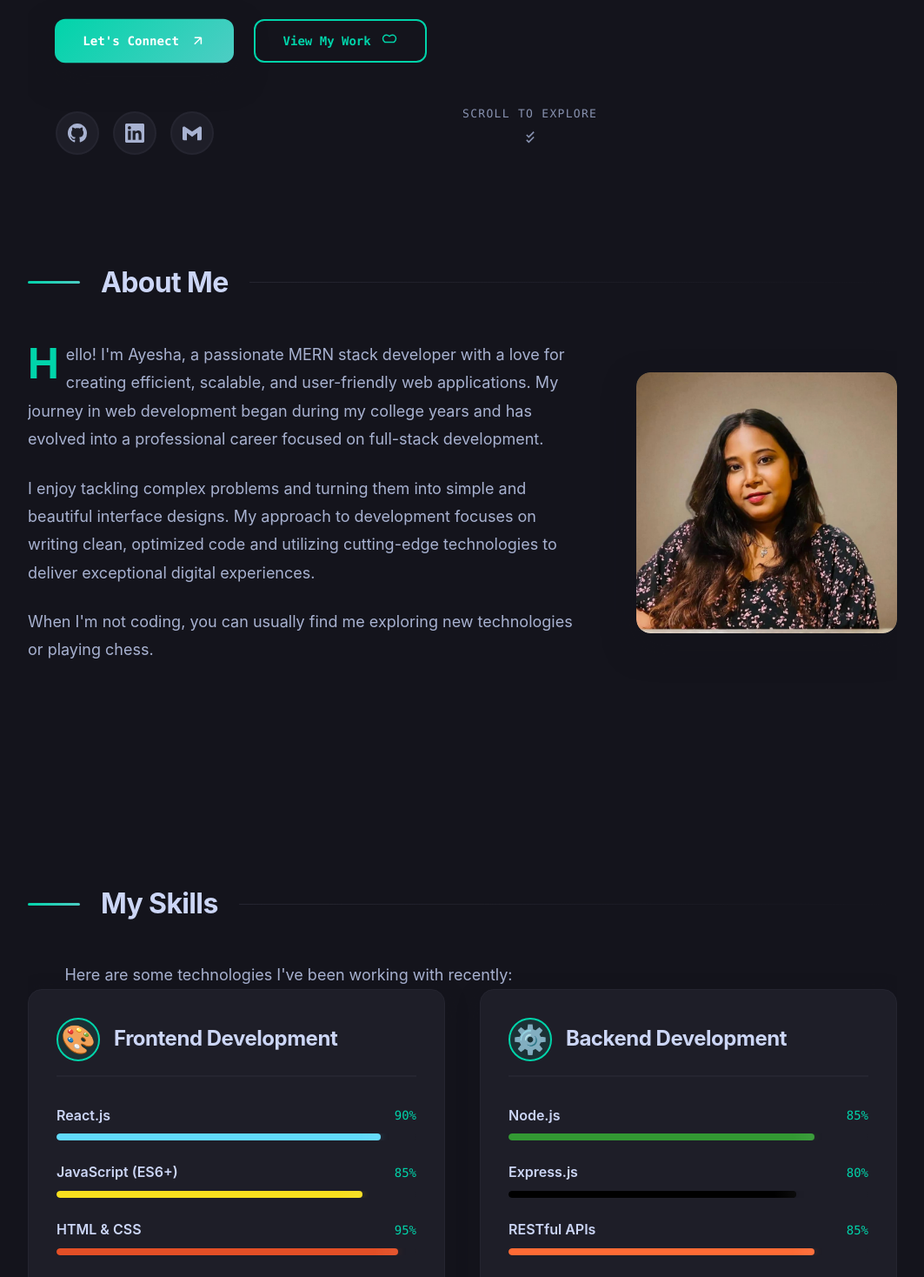
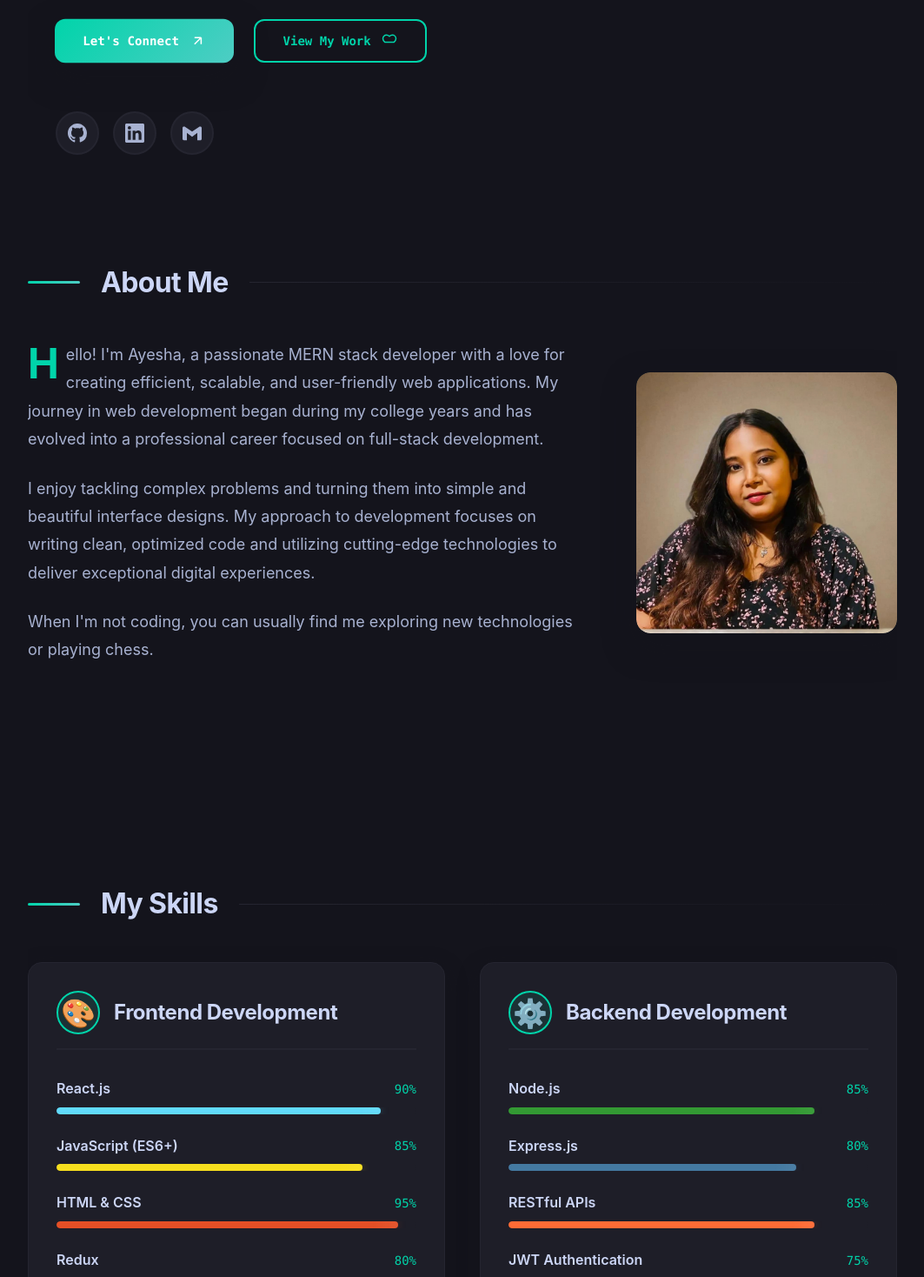
Before and after one commit to ayeshashaw/MyPortfolio, a React (Vite) app: page / in a window 1280 px wide. Shown: the part 820-2288 px from the top of the page at 87% size, without its empty margins (108-1171 px from the left). Built offline with nearby package versions, Linux system fonts and the light colour scheme.

Commit message:
New features

```diff
--- a/src/components/About.jsx
+++ b/src/components/About.jsx
@@ -54,9 +54,9 @@ const About = () => {
       icon: '⚙️',
       skills: [
         { name: 'Node.js', level: 85, color: '#339933' },
-        { name: 'Express.js', level: 80, color: '#000000' },
+        { name: 'Express.js', level: 80, color: '#4479A1' },
         { name: 'RESTful APIs', level: 85, color: '#FF6B35' },
-        { name: 'JWT Authentication', level: 75, color: '#000000' }
+        { name: 'JWT Authentication', level: 75, color: '#ED8B00' }
       ]
     },
     {
@@ -100,9 +100,7 @@ const About = () => {
 
       <section id="skills" className="skills" ref={skillsRef}>
         <h2 className="section-heading">My Skills</h2>
-        <p className="skills-intro fade-in">
-          Here are some technologies I've been working with recently:
-        </p>
+
         <div className="skills-categories">
           {skillCategories.map((category, categoryIndex) => (
             <div
@@ -143,22 +141,7 @@ const About = () => {
           ))}
         </div>
 
-        <div className="skills-summary fade-in" style={{ animationDelay: '0.8s' }}>
-          <div className="summary-stats">
-            <div className="stat-item">
-              <span className="stat-number">15+</span>
-              <span className="stat-label">Projects Completed</span>
-            </div>
-            <div className="stat-item">
-              <span className="stat-number">12+</span>
-              <span className="stat-label">Technologies Mastered</span>
-            </div>
-            <div className="stat-item">
-              <span className="stat-number">100%</span>
-              <span className="stat-label">Passion Driven</span>
-            </div>
-          </div>
-        </div>
+
       </section>
 
 
--- a/src/components/Hero.jsx
+++ b/src/components/Hero.jsx
@@ -59,7 +59,6 @@ const Hero = () => {
 
           <h1 className="hero-title fade-in delay-1">
             <span className="title-main">Ayesha Shaw</span>
-            <span className="title-cursor">|</span>
           </h1>
 
           <h2 className="hero-subtitle fade-in delay-2">
@@ -202,14 +201,6 @@ const Hero = () => {
         </div>
       </div>
 
-      <div className="scroll-indicator fade-in delay-7">
-        <div className="scroll-text">Scroll to explore</div>
-        <div className="scroll-arrow">
-          <svg viewBox="0 0 24 24" fill="none" stroke="currentColor">
-            <path d="M7 13l3 3 7-7M7 6l3 3 7-7"/>
-          </svg>
-        </div>
-      </div>
     </section>
   );
 };
```
